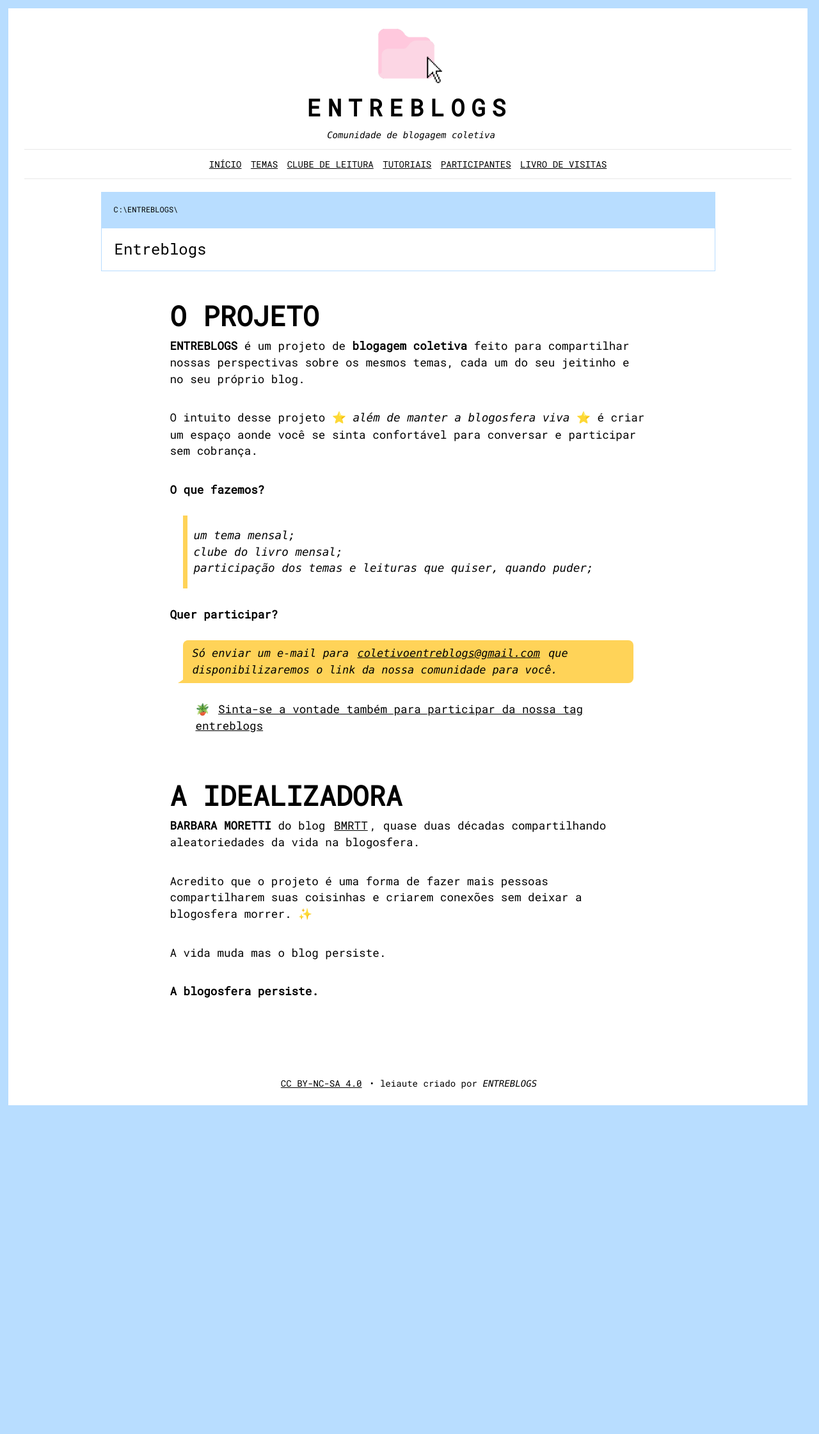
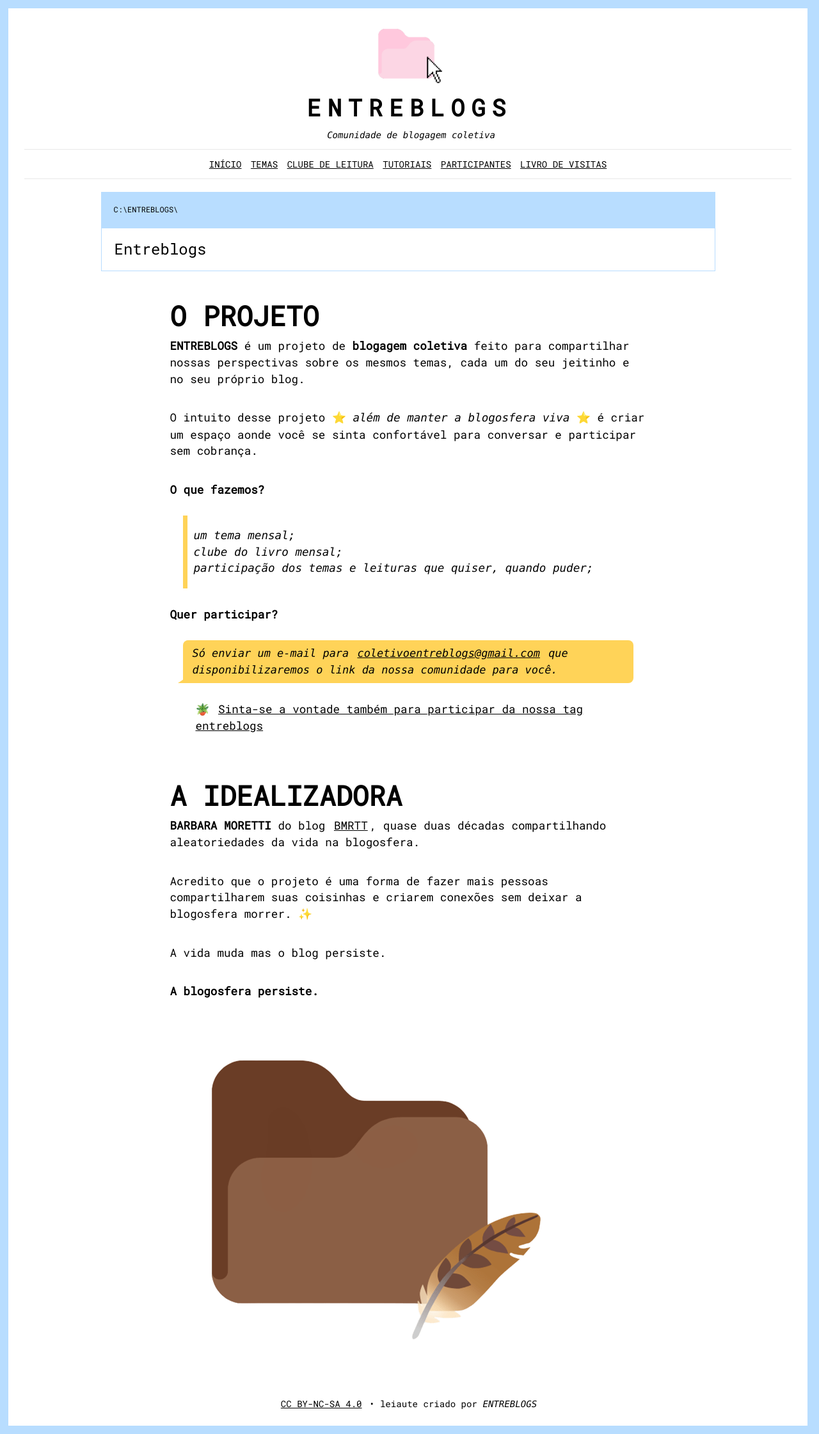
Before and after one commit to bamoretti/entreblogs, a Jekyll site: the page built from index.md, in a window 1280 px wide. Shown: the whole page at 64% size. Built offline with Jekyll 4.4.1, drawn with Linux system fonts in a browser that asks for light colours; comment, search, counter and statistics services are not loaded; before the commit the page ends 1741 px from its top, so only the background shows below that.

Commit message:
Update image source in arquivo-secreto.html

```diff
--- a/_includes/arquivo-secreto.html
+++ b/_includes/arquivo-secreto.html
@@ -1,3 +1,3 @@
 <a href="/beda/" class="secret-file" aria-label="Arquivo encontrado">
-    <img src="/assets/beda/favicon/selo_1_marron.png" alt="">
+    <img src="/assets/favicon/selo_1_marron.png" alt="">
 </a>
```
